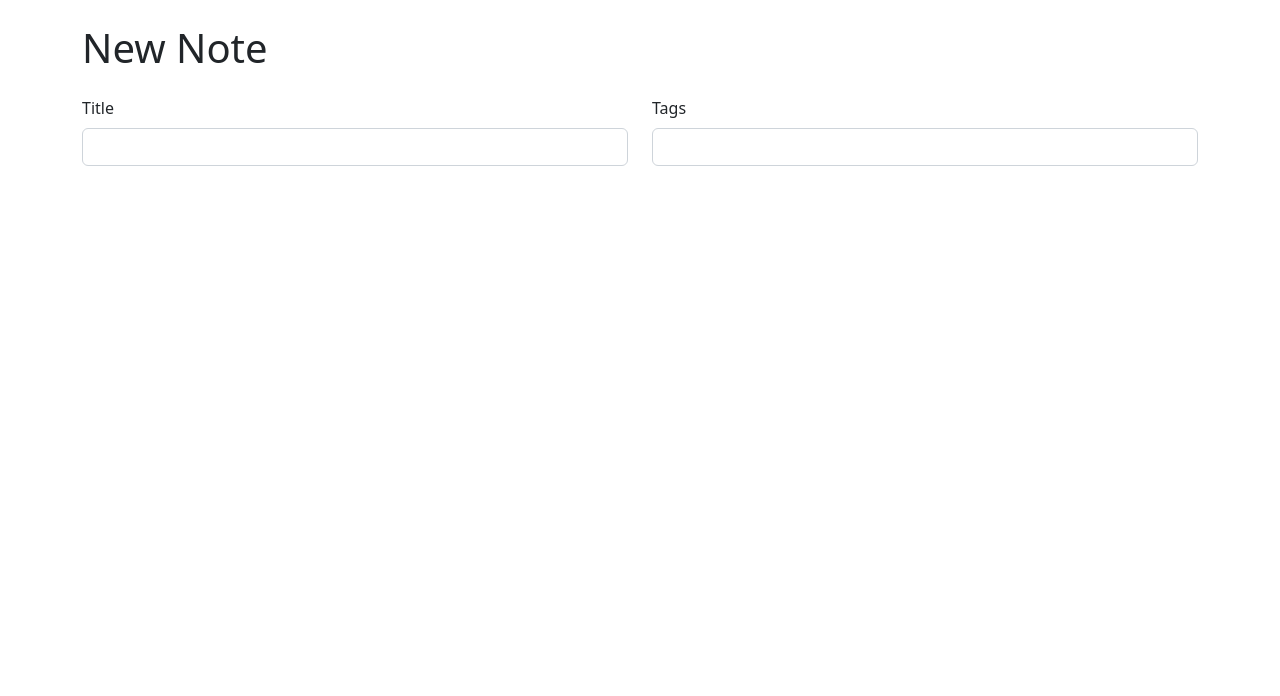
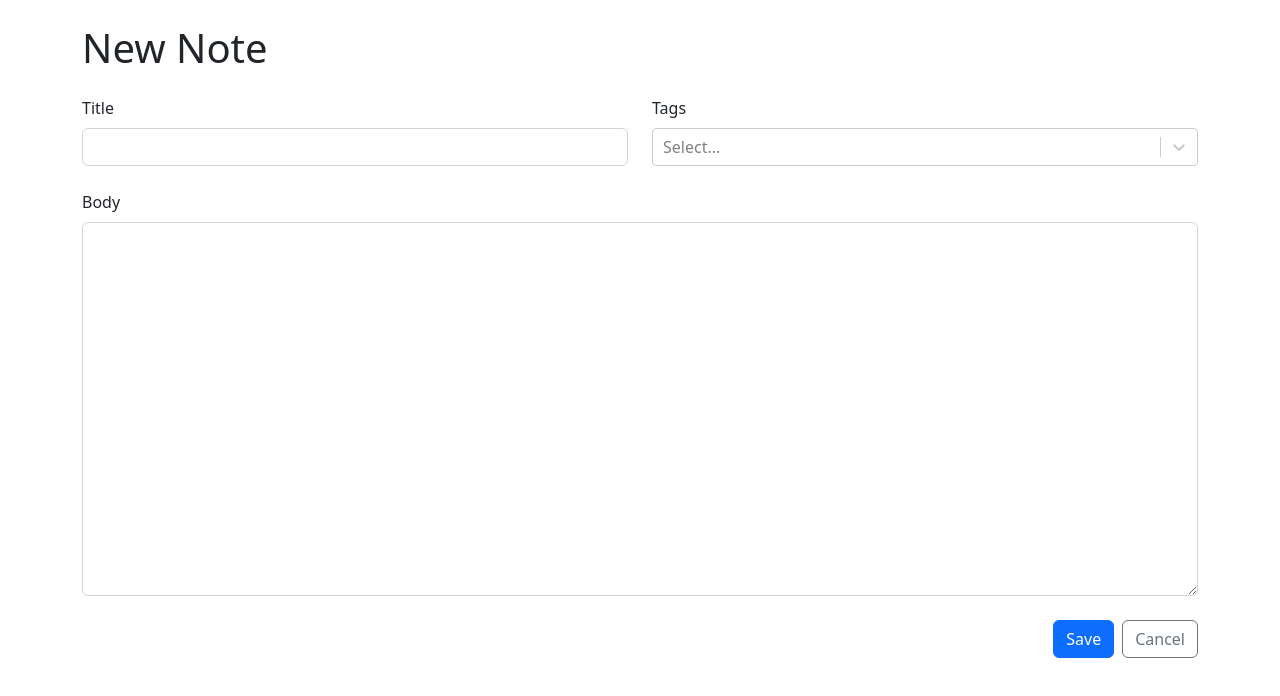
Before and after one commit to nirangad/react-note-book, a React (Vite) app: page /new in a window 1280 px wide. Shown: the top 696 px of the page. Built offline with nearby package versions, Linux system fonts and the light colour scheme.

Commit message:
Tags updated

```diff
--- a/src/App.tsx
+++ b/src/App.tsx
@@ -11,7 +11,7 @@ function App() {
     <Container className="my-4">
       <Routes>
         <Route path="/" element={<h1>Home</h1>} />
-        <Route path="/new" element={<NewNote/>} />
+        <Route path="/new" element={<NewNote />} />
         <Route path="/:id">
           <Route index element={<h1>Show</h1>}></Route>
           <Route path="edit" element={<h1>Edit</h1>}></Route>
--- a/src/components/NewNote.tsx
+++ b/src/components/NewNote.tsx
@@ -1,11 +1,16 @@
-import React from 'react'
-import NoteForm from './NoteForm'
+import React from "react";
+import { Note } from "../types/Note.type";
+import NoteForm from "./NoteForm";
 
 export default function NewNote() {
+  const onSubmit = (data: Note) => {
+    console.log(data);
+  };
+
   return (
     <div>
-      <h1 className='mb-4'>New Note</h1>
-      <NoteForm/>
+      <h1 className="mb-4">New Note</h1>
+      <NoteForm onSubmit={onSubmit} />
     </div>
-  )
+  );
 }
--- a/src/components/NoteForm.tsx
+++ b/src/components/NoteForm.tsx
@@ -1,16 +1,32 @@
-import React from "react";
-import { Col, Form, FormGroup, Row, Stack } from "react-bootstrap";
+import React, { FormEvent, useRef, useState } from "react";
+import { Button, Col, Form, Row, Stack, Tab } from "react-bootstrap";
+import { Link } from "react-router-dom";
+import CreatableReactSelect from "react-select/creatable";
+import { NoteFormProps, Tag } from "../types/Note.type";
 
-export default function NoteForm() {
+export default function NoteForm({ onSubmit }: NoteFormProps) {
+  const titleRef = useRef<HTMLInputElement>(null);
+  const markdownRef = useRef<HTMLTextAreaElement>(null);
+  const [selectedTags, setSelectedtags] = useState<Tag[]>([]);
+
+  const handleSubmit = (e: FormEvent) => {
+    e.preventDefault();
+    onSubmit({
+      title: titleRef.current!.value,
+      markdown: markdownRef.current!.value,
+      tags: selectedTags,
+    });
+  };
+
   return (
-    <Form>
+    <Form onSubmit={handleSubmit}>
       <Stack gap={4}>
         <Row>
           {/* Title */}
           <Col>
             <Form.Group controlId="title">
               <Form.Label>Title</Form.Label>
-              <Form.Control required></Form.Control>
+              <Form.Control required ref={titleRef}></Form.Control>
             </Form.Group>
           </Col>
 
@@ -18,8 +34,54 @@ export default function NoteForm() {
           <Col>
             <Form.Group controlId="tags">
               <Form.Label>Tags</Form.Label>
-              <Form.Control required></Form.Control>
+              <CreatableReactSelect
+                isMulti
+                options={selectedTags.map((tag: Tag) => {
+                  return {
+                    label: tag.label,
+                    value: tag.id,
+                  };
+                })}
+                onChange={(tags) => {
+                  let sTags = tags.map((tag) => {
+                    return { label: tag.label, id: tag.value };
+                  });
+                  console.log('On change: ', sTags);
+                  setSelectedtags(sTags);
+                }}
+              />
             </Form.Group>
+          </Col>
+        </Row>
+        <Row>
+          <Col>
+            <Form.Group controlId="markdown">
+              <Form.Label>Body</Form.Label>
+              <Form.Control
+                required
+                as="textarea"
+                rows={15}
+                ref={markdownRef}
+              ></Form.Control>
+            </Form.Group>
+          </Col>
+        </Row>
+        <Row>
+          <Col>
+            <Stack
+              direction="horizontal"
+              gap={2}
+              className="justify-content-end"
+            >
+              <Button type="submit" variant="primary">
+                Save
+              </Button>
+              <Link to="..">
+                <Button type="button" variant="outline-secondary">
+                  Cancel
+                </Button>
+              </Link>
+            </Stack>
           </Col>
         </Row>
       </Stack>
```
